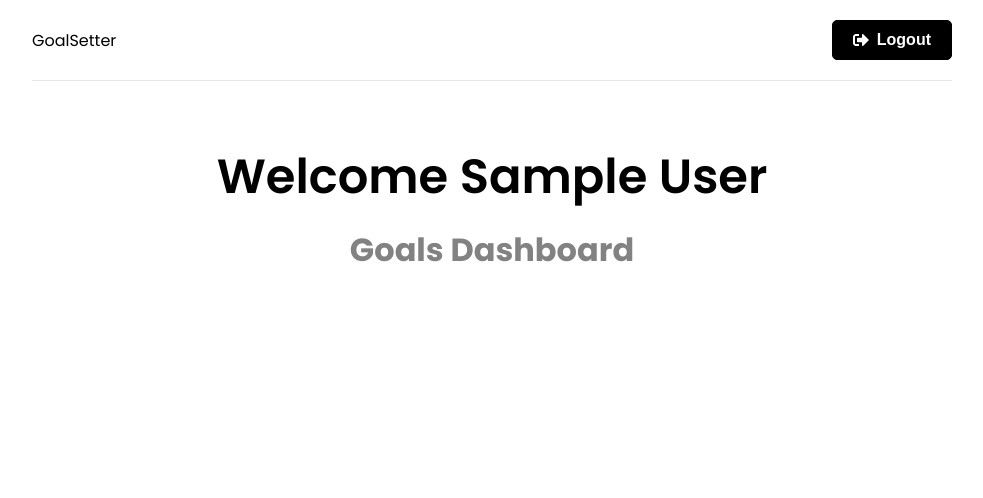
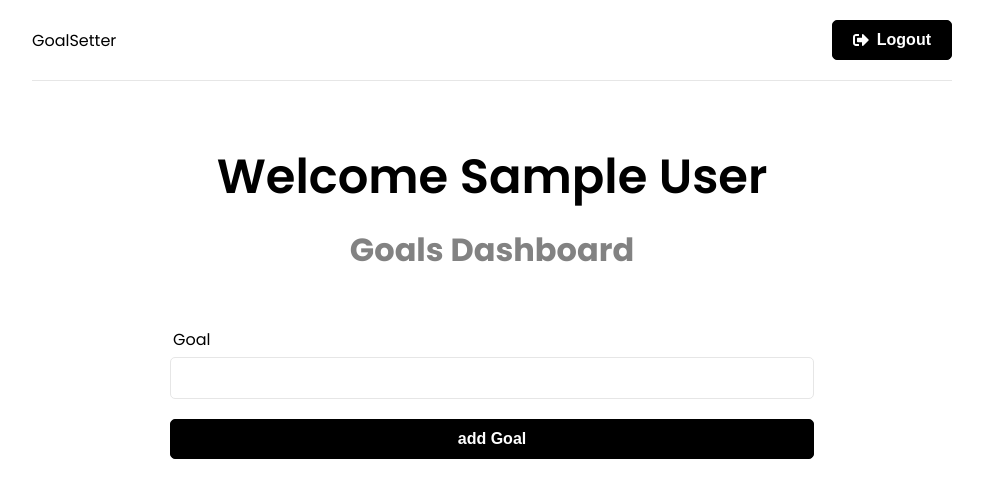
Before and after one commit to Jordan-Rob/GoalSetter-UI, a React (Create React App) app: page / in a window 1280 px wide. Shown: the top 498 px of the page, without its empty margins (148-1131 px from the left). Built offline with nearby package versions, Linux system fonts and the light colour scheme; sample sign-in values are in the browser's storage.

Commit message:
added goalForm component and added dispatch to create Goal to it | modified GoalSlice to include createGoal asyncThunk function| modified goals service api calls to access token from thunkAPI.getState

```diff
--- /dev/null
+++ b/src/components/GoalForm.jsx
@@ -0,0 +1,34 @@
+import React from 'react'
+import { useState } from 'react'
+import { useDispatch } from 'react-redux'
+import {createGoal} from '../features/goals/goalsSlice'
+
+export const GoalForm = () => {
+  const [text, setText] = useState('')
+
+    const dispatch = useDispatch()
+
+  const onSubmit = e => {
+    e.preventDefault()
+
+    dispatch(createGoal())
+    setText('')
+  }
+
+  return (
+    <section className='form'>
+        <form onSubmit={onSubmit}>
+            <div className="form-group">
+                <label htmlFor='text'>Goal</label>
+                <input type="text" name="text" id="text"
+                value={text} onChange={(e) => setText(e.target.value)}/>
+            </div>
+            <div className="form-group">
+                <button className="btn btn-block">
+                    add Goal
+                </button>
+            </div>
+        </form>
+    </section>
+  )
+}
--- a/src/features/goals/goalService.js
+++ b/src/features/goals/goalService.js
@@ -2,6 +2,7 @@
 
 const API_URL = "http://localhost:5000/api/goals"
 
+/*
 let userToken
 
 if(localStorage.getItem('user')){
@@ -13,26 +14,50 @@
     Authorization: `Bearer ${userToken}`
 }
 
+*/
+
 // Set goal
-const setGoal = async(goalData) => {
+const setGoal = async(goalData, token) => {
+
+    const config = {
+        headers:{
+            Authorization: `Bearer ${token}`
+        }
+    }
+
     const response = await axios.post(`${API_URL}`, goalData, config)
     return response.data
 }
 
 // Get goal
-const getGoal = async(goalID) => {
+const getGoal = async(goalID, token) => {
+    const config = {
+        headers:{
+            Authorization: `Bearer ${token}`
+        }
+    }
     const response = await axios.get(`${API_URL}/${goalID}`, config)
     return response.data
 }
 
 // Update goal
-const updateGoal = async(goalData, goalID) => {
+const updateGoal = async(goalData, goalID, token) => {
+    const config = {
+        headers:{
+            Authorization: `Bearer ${token}`
+        }
+    }
     const response = await axios.put(`${API_URL}/${goalID}`, goalData, config)
     return response.data
 }
 
 // delete goal
-const deleteGoal = async(goalID) => {
+const deleteGoal = async(goalID, token) => {
+    const config = {
+        headers:{
+            Authorization: `Bearer ${token}`
+        }
+    }
     const response = await axios.delete(`${API_URL}/${goalID}`, config)
     return response.data
 }
--- a/src/features/goals/goalsSlice.js
+++ b/src/features/goals/goalsSlice.js
@@ -8,6 +8,18 @@
     isLoading: false,
     message: ''
 }
+
+// Create new goal
+export const createGoal = createAsyncThunk('goals/create', async(goalData, thunkAPI) => {
+    try {
+        const token = thunkAPI.getState().auth.user.token
+        return await goalService.setGoal(goalData, token)
+      } catch (error) {
+        const message = (error.response && error.response.data &&
+        error.response.data.message) || error.message || error.toString()
+        return thunkAPI.rejectWithValue(message)
+      }
+})
 
 export const goalsSlice = createSlice({
     name: 'goals',
--- a/src/pages/Dashboard.jsx
+++ b/src/pages/Dashboard.jsx
@@ -2,6 +2,7 @@
 import { useEffect } from 'react'
 import { useNavigate } from 'react-router-dom'
 import { useSelector } from 'react-redux'
+import { GoalForm } from '../components/GoalForm'
 
 const Dashboard = () => {
 
@@ -15,10 +16,14 @@
   }, [user, navigate])
 
   return (
-    <section className='heading'>
-      <h1>Welcome {user && user.name}</h1>
-      <p>Goals Dashboard</p>
-    </section>
+    <>
+      <section className='heading'>
+        <h1>Welcome {user && user.name}</h1>
+        <p>Goals Dashboard</p>
+      </section>
+      <GoalForm />
+    </>
+
   )
 }
 
```
